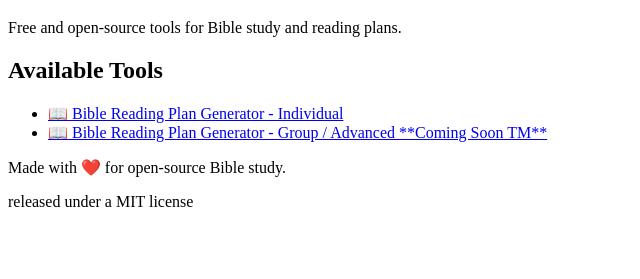
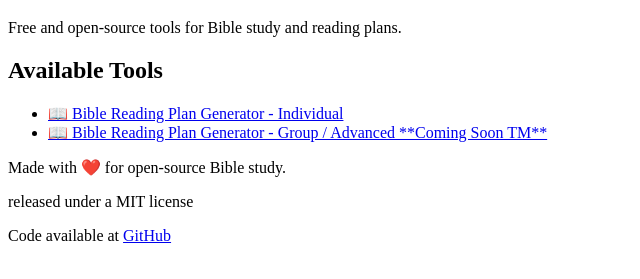
Before and after one commit to zman0-cmd/open-bible-tools, a plain HTML site: page index.html in a window 1280 px wide. Shown: the part 61-340 px from the top of the page, without its empty margins (0-640 px from the left). Drawn offline with Linux system fonts and the light colour scheme.

Commit message:
Update index.html

```diff
--- a/index.html
+++ b/index.html
@@ -22,6 +22,7 @@
         <footer>
             <p>Made with ❤️ for open-source Bible study.</p>
             <p>released under a MIT license</p>
+            <p>Code available at <a href="https://github.com/zman0-cmd/bible-tools">GitHub</a></p>
         </footer>
     </div>
 </body>
```
